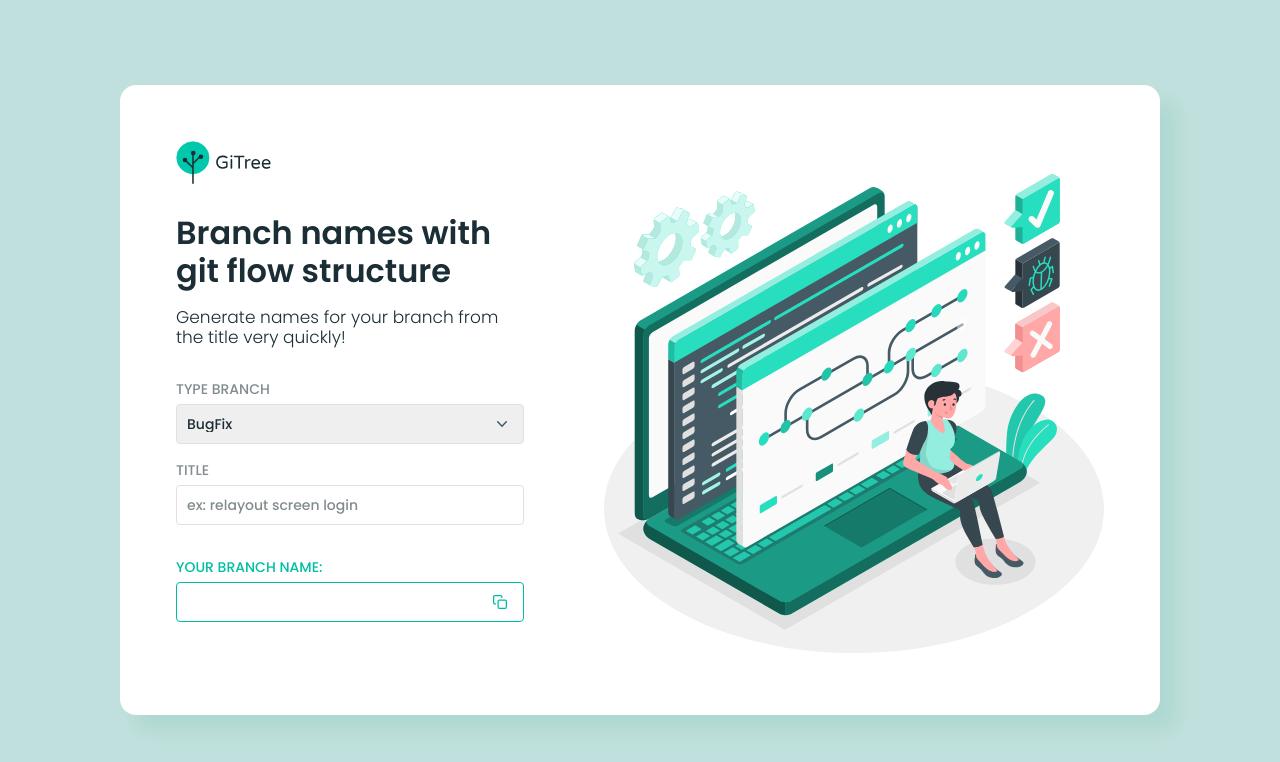
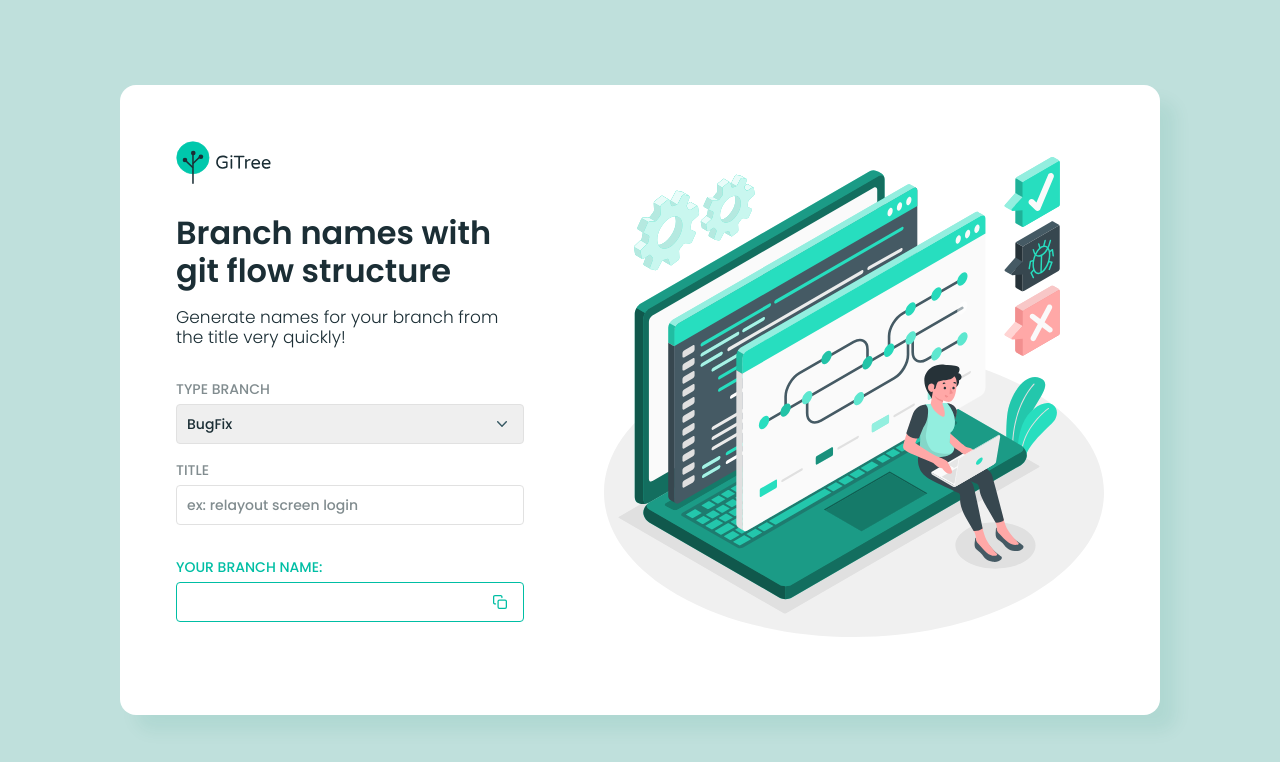
Before and after one commit to gizellysteffanny/gitree, a React (Create React App) app: page / in a window 1280 px wide. Shown: the top 762 px of the page. Built offline with nearby package versions, Linux system fonts and the light colour scheme.

Commit message:
Adjusts layout

```diff
--- a/src/components/Generator/styles.ts
+++ b/src/components/Generator/styles.ts
@@ -22,6 +22,10 @@ export const Label = styled.label`
   font-weight: 500;
   text-transform: uppercase;
   margin-bottom: 4px;
+
+  @media only screen and (max-width: 700px) {
+    font-size: 13px;
+  }
 `;
 
 export const LabelResult = styled(Label)`
--- a/src/pages/Home/styles.ts
+++ b/src/pages/Home/styles.ts
@@ -2,7 +2,7 @@ import styled from 'styled-components';
 
 export const ContainerFlex = styled.div`
   display: flex;
-  align-items: flex-end;
+  align-items: center;
   background-color: #ffffff;
   border-radius: 16px;
   box-shadow: 16px 16px 16px rgba(0, 123, 103, 0.08);
@@ -11,11 +11,19 @@ export const ContainerFlex = styled.div`
   max-width: 1184px;
   margin: 0 auto;
   padding: 56px;
-  /* height: 809px; */
+
+  @media only screen and (max-width: 700px) {
+    display: block;
+    padding: 24px;
+  }
 `;
 
 export const FlexItemForm = styled.div`
   margin-right: 80px;
+
+  @media only screen and (max-width: 700px) {
+    margin-right: 0px;
+  }
 `;
 
 export const FlexItemImg = styled.div``;
@@ -32,6 +40,11 @@ export const Title = styled.h1`
   font-weight: 600;
   line-height: calc(32px * 1.2);
   margin-bottom: 16px;
+
+  @media only screen and (max-width: 700px) {
+    font-size: 20px;
+    line-height: calc(20px * 1.2);
+  }
 `;
 
 export const Description = styled.p`
@@ -39,9 +52,26 @@ export const Description = styled.p`
   font-size: 17px;
   font-weight: 300;
   line-height: calc(17px * 1.2);
+
+  @media only screen and (max-width: 700px) {
+    font-size: 13px;
+    line-height: calc(13px * 1.2);
+  }
 `;
 
 export const Image = styled.img`
   user-select: none;
-  max-width: 500px;
+  max-width: 400px;
+
+  @media only screen and (max-width: 700px) {
+    display: none;
+  }
+
+  @media only screen and (min-width: 700px) and (max-width: 990px) {
+    max-width: 300px;
+  }
+
+  @media only screen and (min-width: 1056px) {
+    max-width: 500px;
+  }
 `;
--- a/src/styles/global.ts
+++ b/src/styles/global.ts
@@ -41,6 +41,14 @@ export default createGlobalStyle`
   #root {
     max-width: 1184px;
     margin: 0 auto;
-    padding: 72px;
+    padding: 48px;
+
+    @media only screen and (max-width: 700px) {
+      padding: 24px;
+    }
+
+    @media only screen and (min-width: 1056px) {
+      padding: 72px;
+    }
   }
 `;
```
